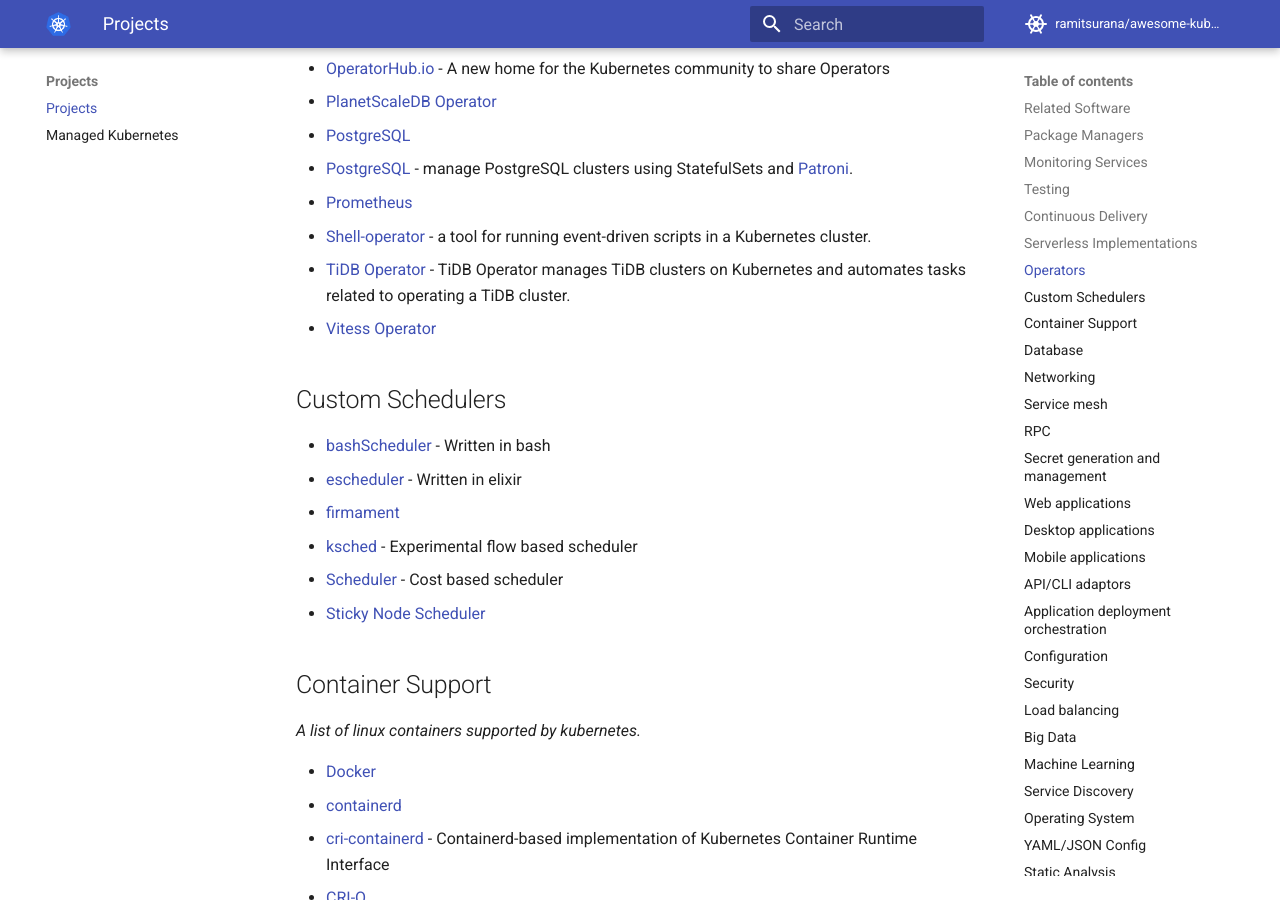
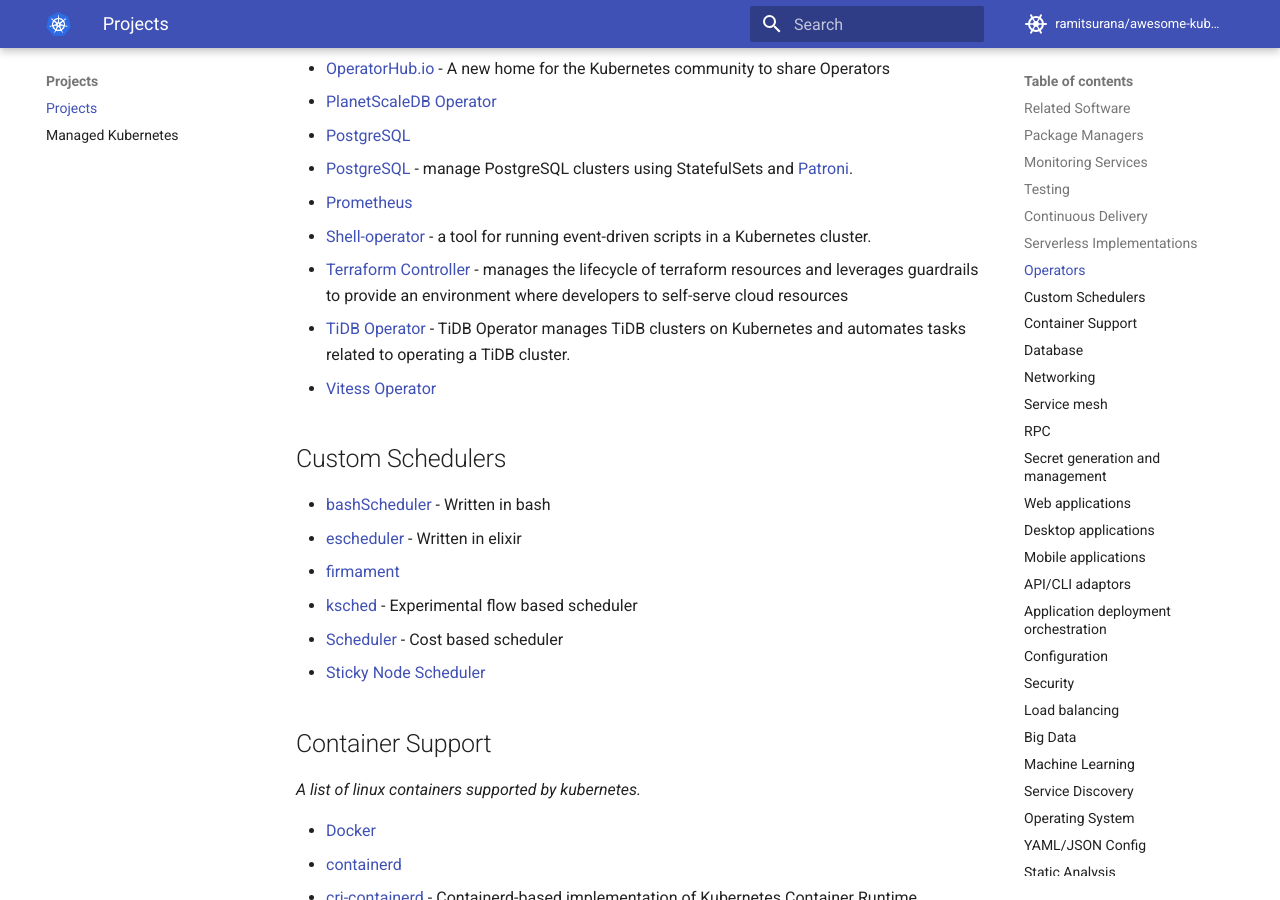
Before and after one commit to topstar920707/awesome-kubernetes, an MkDocs documentation site: the page built from docs/projects/projects.md, in a window 1280 px wide and 900 px high, scrolled down 6947 px. Built offline with MkDocs 1.6.1 and Material for MkDocs 9.7.7, drawn with Linux system fonts in a browser that asks for light colours; comment, search, counter and statistics services are not loaded.

Commit message:
Adding Terraform Controller (#778)
- adding our terraform-controller project to the list

```diff
--- a/docs/projects/projects.md
+++ b/docs/projects/projects.md
@@ -189,6 +189,7 @@ Projects
 * [PostgreSQL](https://github.com/zalando-incubator/postgres-operator) - manage PostgreSQL clusters using StatefulSets and [Patroni](https://github.com/zalando/patroni).
 * [Prometheus](https://github.com/coreos/prometheus-operator)
 * [Shell-operator](https://github.com/flant/shell-operator) - a tool for running event-driven scripts in a Kubernetes cluster.
+* [Terraform Controller](http://github.com/appvia/terraform-controller) - manages the lifecycle of terraform resources and leverages guardrails to provide an environment where developers to self-serve cloud resources
 * [TiDB Operator](https://github.com/pingcap/tidb-operator) - TiDB Operator manages TiDB clusters on Kubernetes and automates tasks related to operating a TiDB cluster.
 * [Vitess Operator](https://github.com/planetscale/vitess-operator)
 
```
